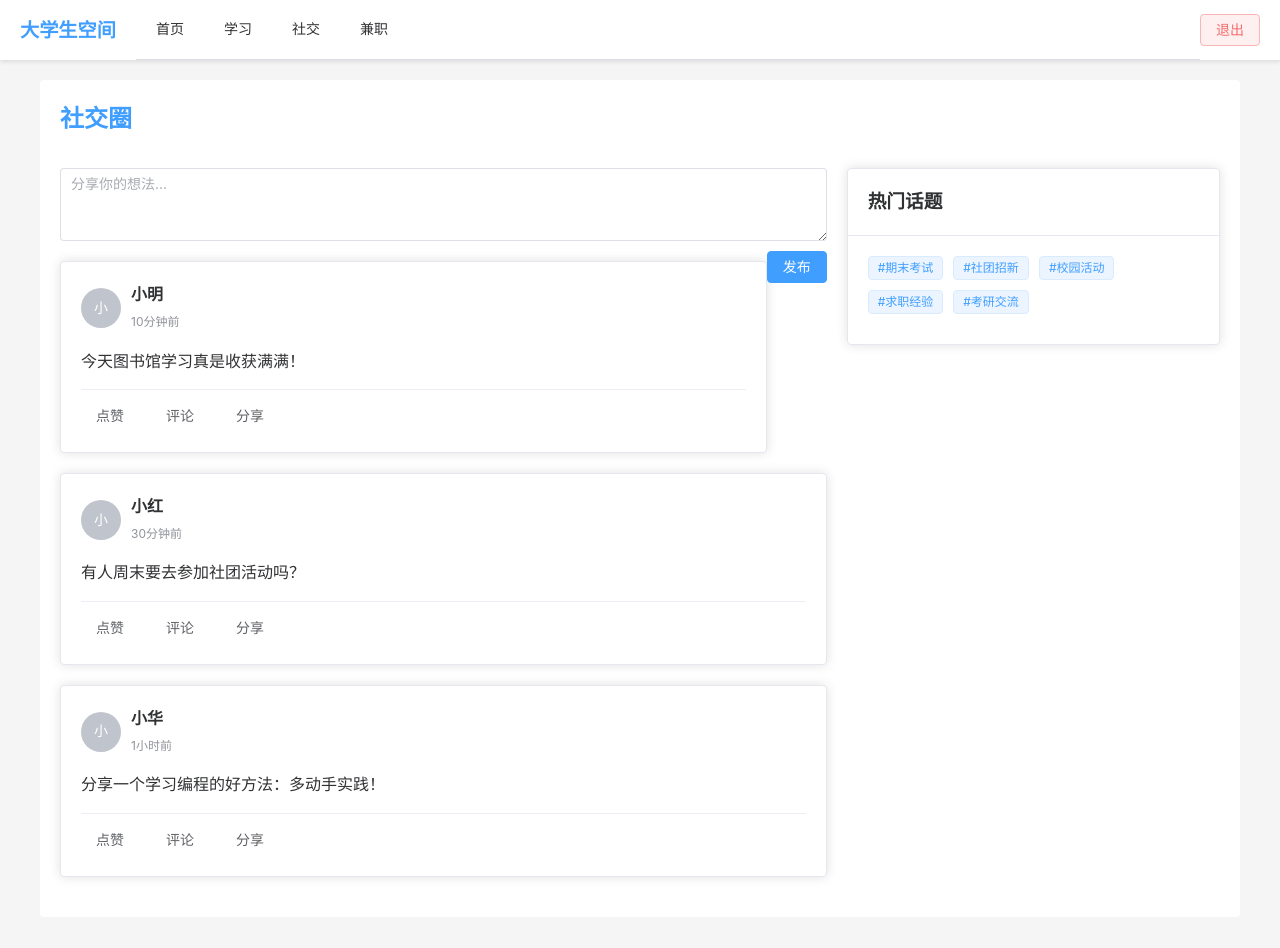
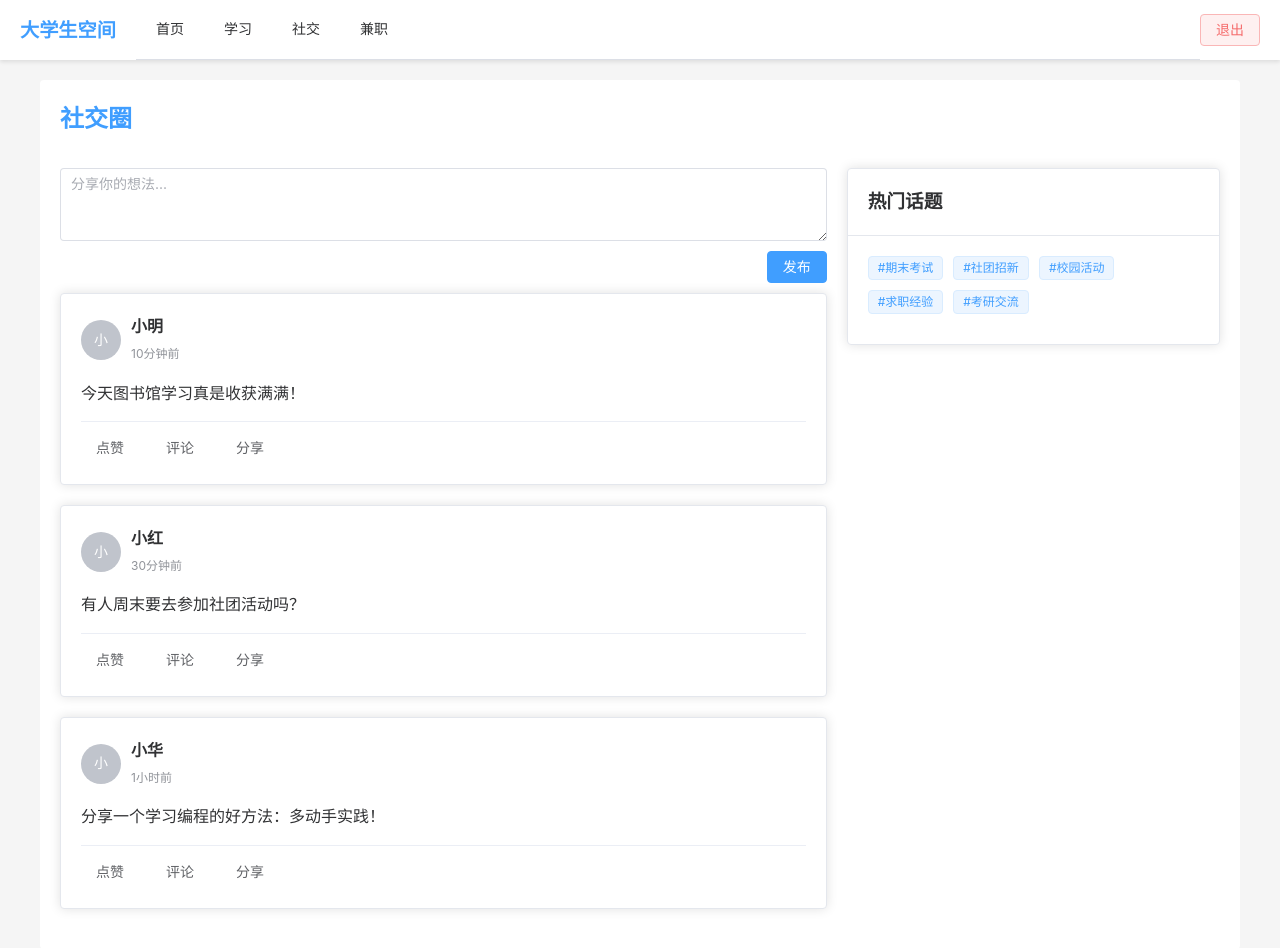
Before and after one commit to lemonzoey/college-website, a Vue app: page /social in a window 1280 px wide. Shown: the top 948 px of the page. Built offline with nearby package versions, Linux system fonts and the light colour scheme; sample sign-in values are in the browser's storage.

Commit message:
feat: 样式调整

```diff
--- a/src/views/SocialView.vue
+++ b/src/views/SocialView.vue
@@ -99,6 +99,7 @@ const trendingTopics = [
 
 .post-form {
   margin-bottom: 20px;
+  height: 105px;
 }
 
 .post-btn {
```
